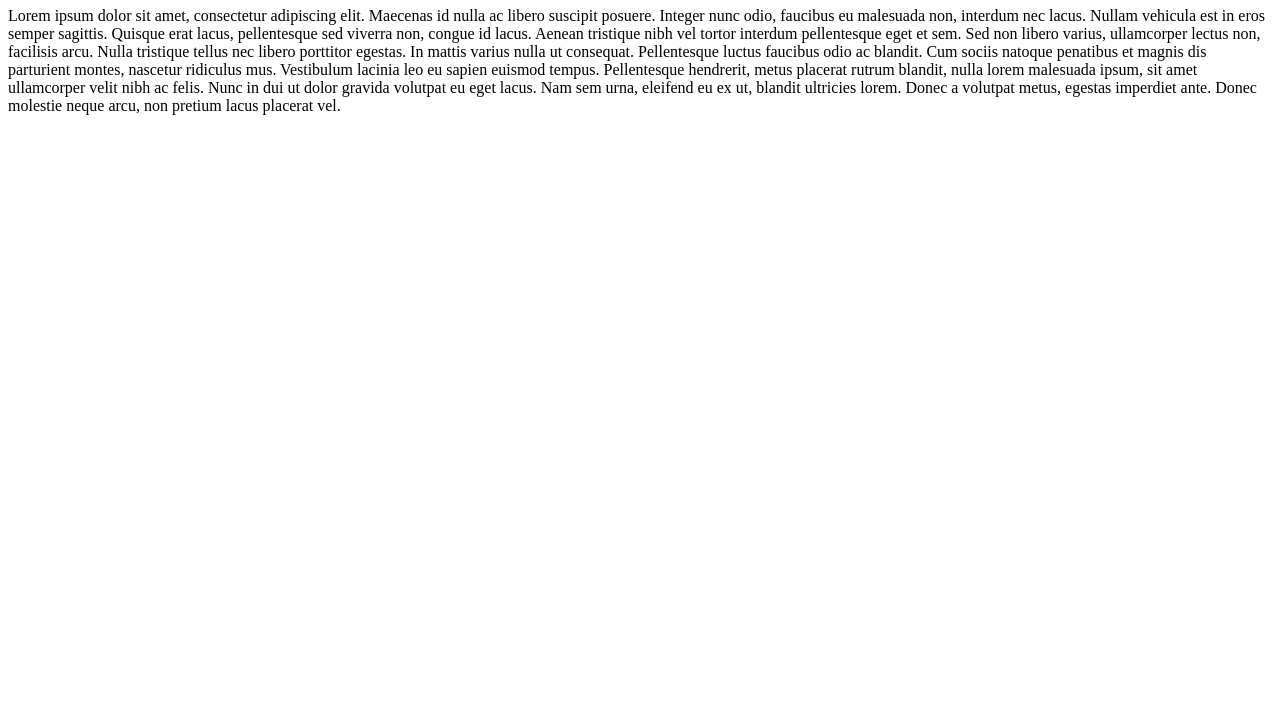
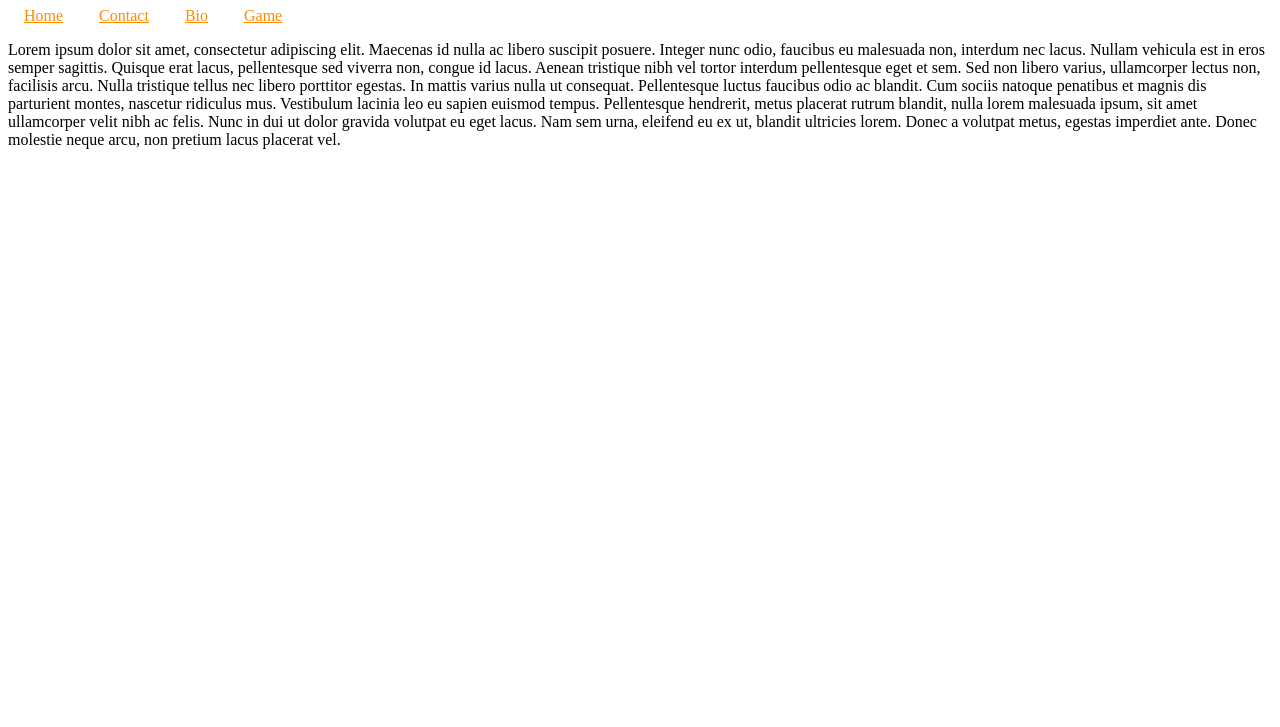
Before and after one commit to princessvespa/site, a plain HTML site: page index.html in a window 1280 px wide. Shown: the part 73-800 px from the top of the page. Drawn offline with Linux system fonts and the light colour scheme.

Commit message:
added a stylesheet

```diff
--- a/index.html
+++ b/index.html
@@ -2,9 +2,16 @@
 <html>
     <head>
         <title>Website </title>
+        <link rel=stylesheet href="style.css">
     </head>
     <body>
         <h1>Hello World</h1>
+        <nav>
+            <a class="navitem" href="#">Home</a>
+            <a class="navitem" href="#">Contact</a>
+            <a class="navitem" href="#">Bio</a>
+            <a class="navitem" href="#">Game</a>
+        </nav>
         <p>Lorem ipsum dolor sit amet, consectetur adipiscing elit. Maecenas id nulla ac libero suscipit posuere. Integer nunc odio, faucibus eu malesuada non, interdum nec lacus. Nullam vehicula est in eros semper sagittis. Quisque erat lacus, pellentesque sed viverra non, congue id lacus. Aenean tristique nibh vel tortor interdum pellentesque eget et sem. Sed non libero varius, ullamcorper lectus non, facilisis arcu. Nulla tristique tellus nec libero porttitor egestas. In mattis varius nulla ut consequat. Pellentesque luctus faucibus odio ac blandit.
 
 Cum sociis natoque penatibus et magnis dis parturient montes, nascetur ridiculus mus. Vestibulum lacinia leo eu sapien euismod tempus. Pellentesque hendrerit, metus placerat rutrum blandit, nulla lorem malesuada ipsum, sit amet ullamcorper velit nibh ac felis. Nunc in dui ut dolor gravida volutpat eu eget lacus. Nam sem urna, eleifend eu ex ut, blandit ultricies lorem. Donec a volutpat metus, egestas imperdiet ante. Donec molestie neque arcu, non pretium lacus placerat vel.</p>
--- /dev/null
+++ b/style.css
@@ -0,0 +1,5 @@
+a {color:darkorange;}
+
+.navitem {
+    padding:0 1em;
+}
```
